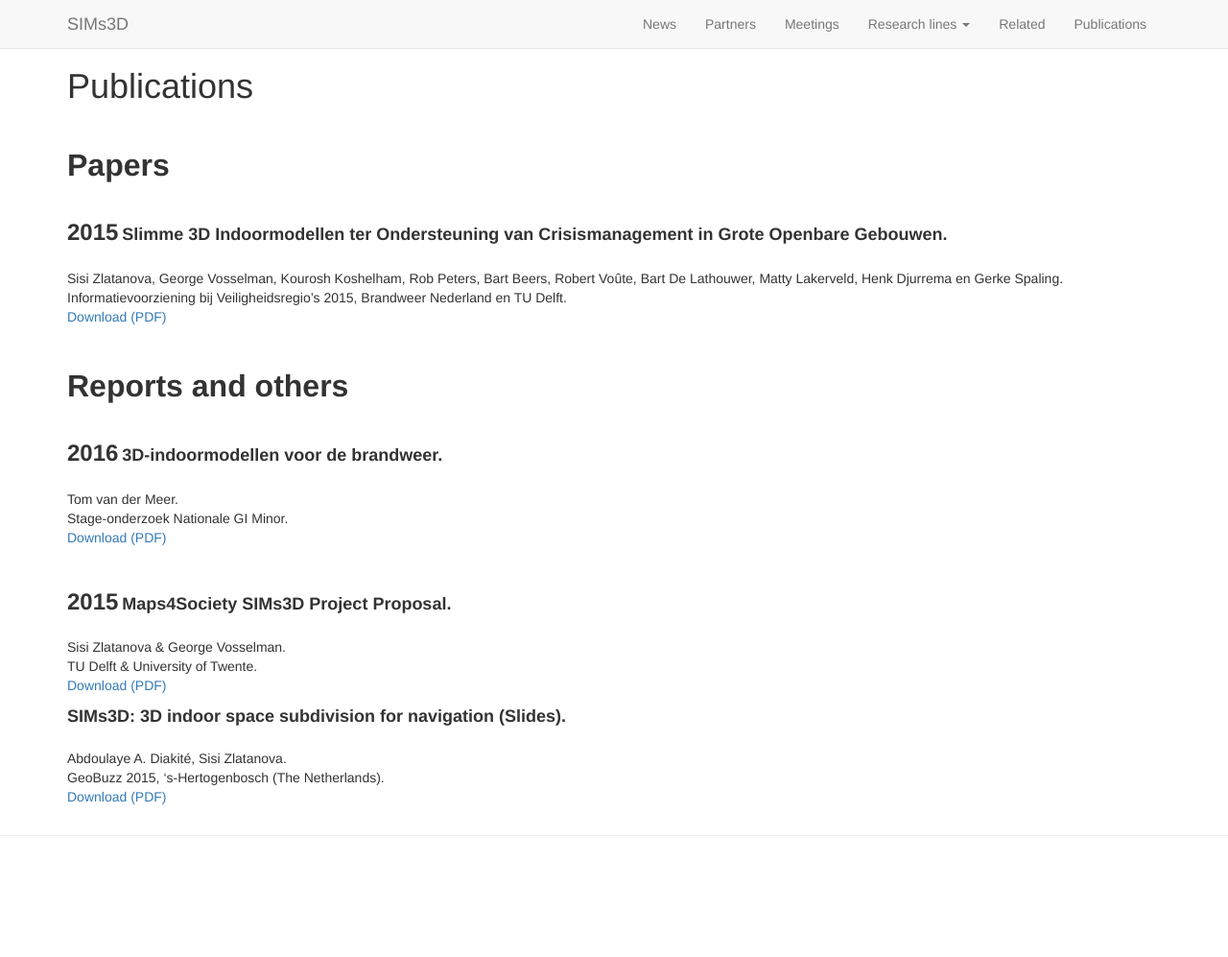
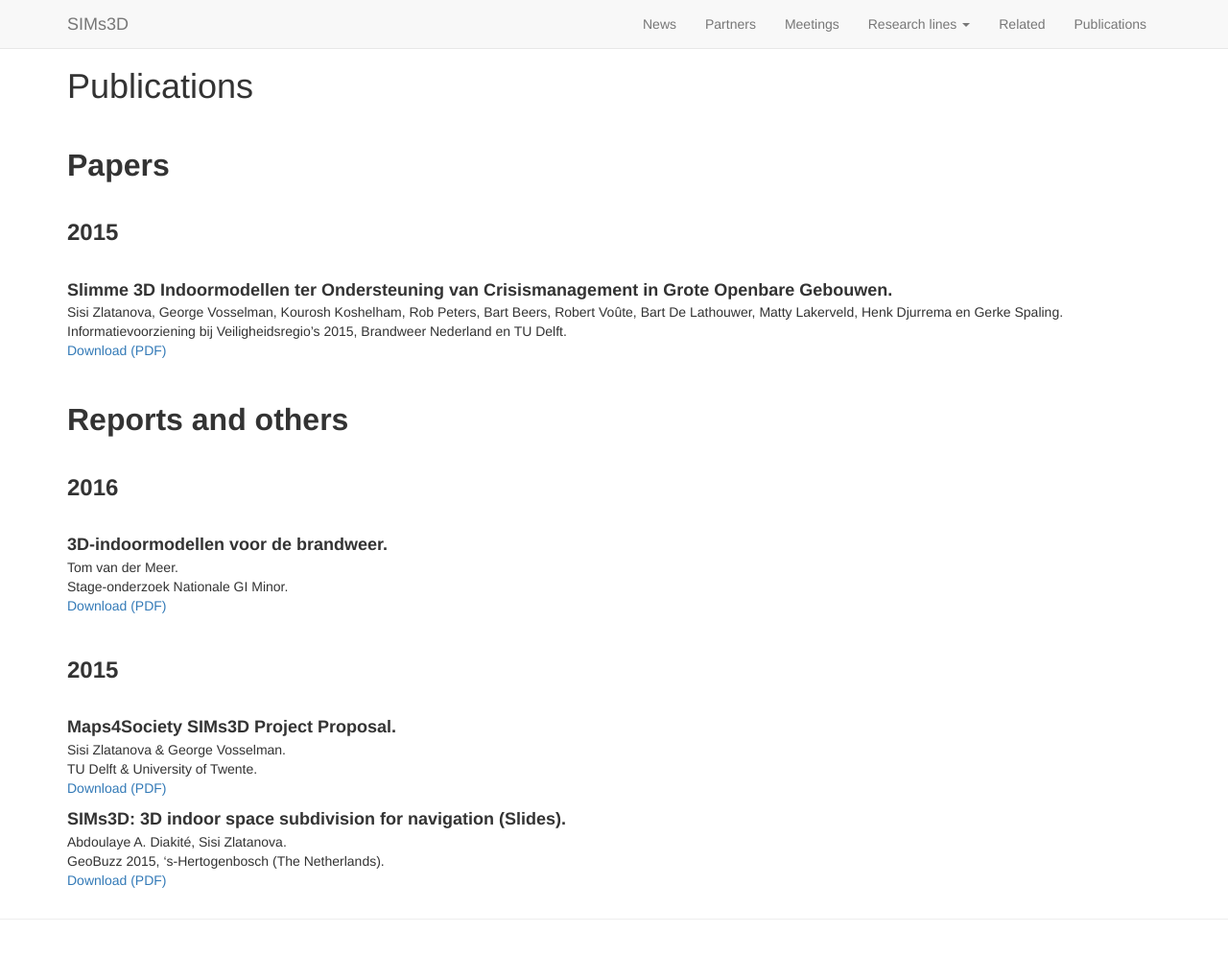
Before and after one commit to SIMs3D/sims3d.github.io, a Jekyll site: the page built from publications/index.md, in a window 1280 px wide and 998 px high. Shown: the whole window at 96% size. Built offline with Jekyll 4.4.1, drawn with Linux system fonts in a browser that asks for light colours; nearby versions of some CDN libraries.

Commit message:
formatting

```diff
--- a/publications/index.md
+++ b/publications/index.md
@@ -7,11 +7,12 @@ permalink: /publications/
 <font size="6"><b>Papers</b></font>
 <br>
 <font size="5"><b>2015</b></font>
+<br>
 
 <font size="4">
 <b>Slimme 3D Indoormodellen ter Ondersteuning van Crisismanagement in Grote Openbare Gebouwen.</b>
 </font>
-<br>Sisi Zlatanova, George Vosselman, Kourosh Koshelham, Rob Peters, Bart Beers, Robert Voûte, Bart De Lathouwer, Matty Lakerveld, Henk Djurrema en Gerke Spaling.
+Sisi Zlatanova, George Vosselman, Kourosh Koshelham, Rob Peters, Bart Beers, Robert Voûte, Bart De Lathouwer, Matty Lakerveld, Henk Djurrema en Gerke Spaling.
 <br>Informatievoorziening bij Veiligheidsregio's 2015, Brandweer Nederland en TU Delft.
 <br><a href="pdfs/2015/Slimme_3D_Indoormodellen.pdf">Download (PDF)</a>
 
@@ -19,27 +20,29 @@ permalink: /publications/
 <font size="6"><b>Reports and others</b></font>
 <br>
 <font size="5"><b>2016</b></font>
+<br>
 
 <font size="4">
 <b>3D-indoormodellen voor de brandweer.</b>
 </font>
-<br>Tom van der Meer.
+Tom van der Meer.
 <br>Stage-onderzoek Nationale GI Minor.
 <br><a href="pdfs/2016/3D-indoormodellen voor de Brandweer.pdf">Download (PDF)</a>
 
 <br>
 <font size="5"><b>2015</b></font>
+<br>
 
 <font size="4">
 <b>Maps4Society SIMs3D Project Proposal.</b>
 </font>
-<br>Sisi Zlatanova & George Vosselman.
+Sisi Zlatanova & George Vosselman.
 <br>TU Delft & University of Twente.
 <br><a href="pdfs/2015/M4S_SIMs3D_fullproposal_web.pdf">Download (PDF)</a>
 
 <font size="4">
 <b>SIMs3D: 3D indoor space subdivision for navigation (Slides).</b>
 </font>
-<br>Abdoulaye A. Diakité, Sisi Zlatanova.
+Abdoulaye A. Diakité, Sisi Zlatanova.
 <br>GeoBuzz 2015, 's-Hertogenbosch (The Netherlands).
 <br><a href="pdfs/2015/SIMs3D_GeoBuzz2015.pdf">Download (PDF)</a>
```
